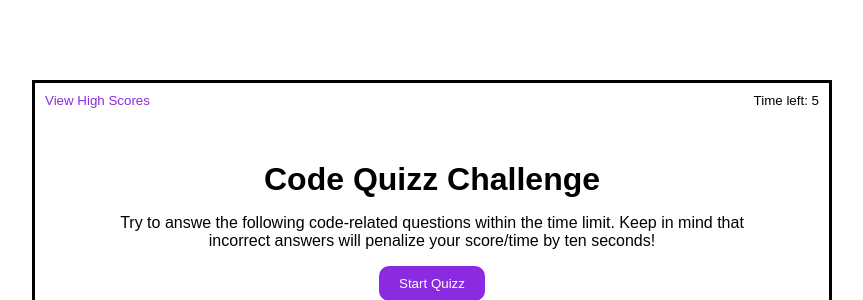
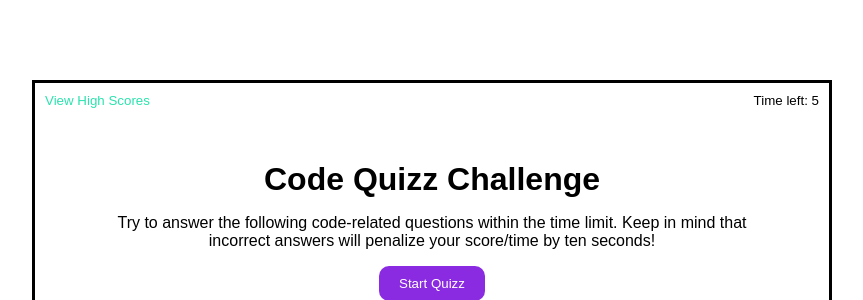
Before and after one commit to DrDanik88/quizz, a plain HTML site: page index.html in a window 1280 px wide. In both pictures the pointer is over the link "View High Scores". Shown: the top 300 px of the page, without its empty margins (48-911 px from the left). Drawn offline with Linux system fonts and the light colour scheme.

Commit message:
cleaned up the code a little so it looks prettier and added CSS to make it look green when hovering over View High Scores

```diff
--- a/assets/css/style.css
+++ b/assets/css/style.css
@@ -2,6 +2,7 @@
     --greenv: #2be2ae;
     --bvv:blueviolet;
 }
+
 * {
     box-sizing: border-box;
 }
@@ -10,7 +11,7 @@
     font-family: Arial;
     margin: 0;
 }
-/*I need to flexbox the quiz thing, but I don't have the time right now. So I've put a DIV called quizzwindow and I'll see what I can do about it later.*/
+
     body{
         margin: 5rem 5rem 5rem 5rem;
         min-height: 60vh;
@@ -30,6 +31,9 @@ body{
     .left-link {
       text-decoration: none;
       color: var(--bvv);
+       }
+    .left-link:hover {
+        color: var(--greenv);
 }
 
     .right-timer {
--- a/index.html
+++ b/index.html
@@ -18,7 +18,7 @@
             <div id="mainsection">
                 <h1 class="title">Code Quizz Challenge</h1>
             <div id="textbelowtitle"> <!--container for the first screen and last screen text and high scores key pair values-->
-                 <p class> Try to answe the following code-related questions within the time limit. Keep in mind that incorrect answers will penalize your score/time by ten seconds!
+                 <p class> Try to answer the following code-related questions within the time limit. Keep in mind that incorrect answers will penalize your score/time by ten seconds!
                 </p>
             </div> <!---closing div for id="textbelowtitle"--->
 
```
Lines whose indentation alone changed are shown as unchanged.
